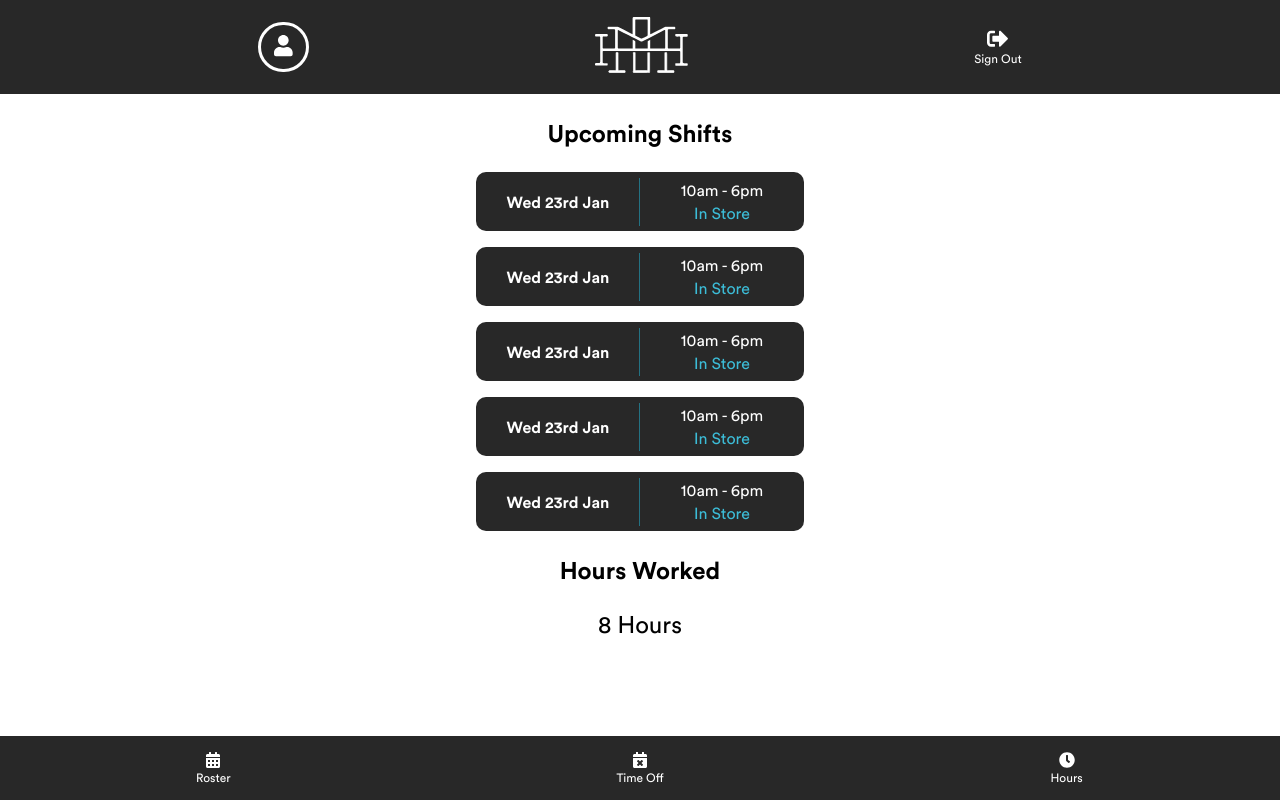
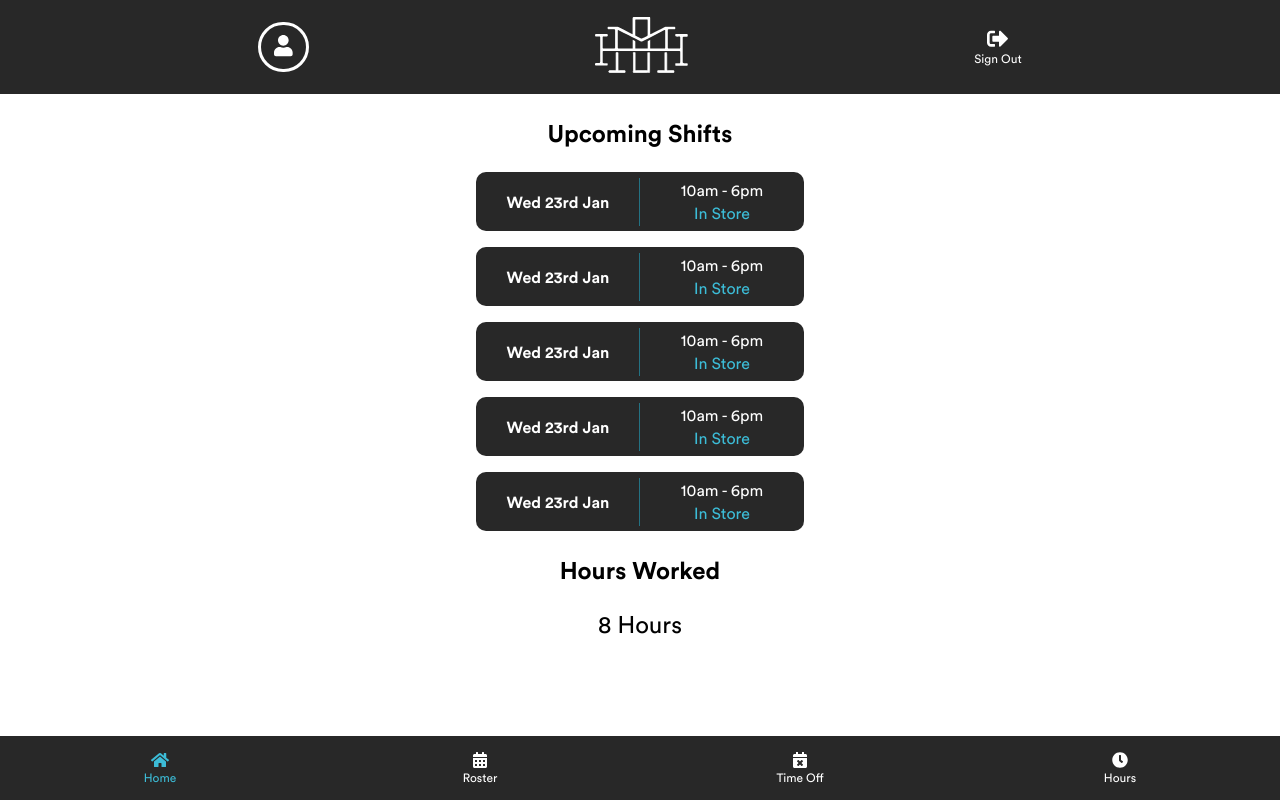
Before and after one commit to HoMieDevs/Homie-portal-frontend, a React (Create React App) app: page /home in a window 1280 px wide. Built offline with nearby package versions, Linux system fonts and the light colour scheme; sample sign-in values are in the browser's storage.

Commit message:
added home button to navigation, added private routes to App.js and set/remove usAuthenticated, isAdmin, userId into localStorage on login/logout

```diff
--- a/src/App.js
+++ b/src/App.js
@@ -5,16 +5,27 @@ import Unavailability from './Unavailability'
 import Home from './Home'
 import Roster from './Roster'
 import RosterAdd from './RosterAdd'
-import { BrowserRouter, Route } from 'react-router-dom';
+import { BrowserRouter, Route,  Redirect } from 'react-router-dom';
 import { library } from '@fortawesome/fontawesome-svg-core'
-import { faUser, faUserTimes, faSignOutAlt, faCalendarAlt, faCalendarTimes,  faClock, faSync, faChevronUp, faUserPlus, faChevronCircleRight, faChevronCircleLeft} from '@fortawesome/free-solid-svg-icons'
+import { faUser, faHome, faUserTimes, faSignOutAlt, faCalendarAlt, faCalendarTimes,  faClock, faSync, faChevronUp, faUserPlus, faChevronCircleRight, faChevronCircleLeft} from '@fortawesome/free-solid-svg-icons'
 import RosterAll from './RosterAll';
 import ReactSelect from './ReactSelect';
 import TimeOff from './TimeOff';
 import MyInfo from './MyInfo';
 import ReportHours from './ReportHours';
 
-library.add(faUser, faUserTimes, faSignOutAlt, faCalendarAlt, faCalendarTimes, faClock, faSync, faChevronUp, faUserPlus, faChevronCircleRight, faChevronCircleLeft );
+library.add(faUser, faHome, faUserTimes, faSignOutAlt, faCalendarAlt, faCalendarTimes, faClock, faSync, faChevronUp, faUserPlus, faChevronCircleRight, faChevronCircleLeft );
+
+const PrivateRoute =  ({ component: Component, ...rest}) => (
+  <Route {...rest} render={(props) => (
+    localStorage.getItem("isAuthenticated")
+    ? <Component {...props} />
+    : <Redirect to={{
+      pathname: '/',
+      state: { from: props.location }
+    }} />
+  )} />
+)
 
 class App extends Component {
   render() {
@@ -23,16 +34,16 @@ class App extends Component {
         <BrowserRouter>
           <div className="App">
           <Route exact path="/" component={Login} />
-          <Route path="/register" component={Register} />
-          <Route path="/home" component={Home} />
-          <Route path="/unavailability" component={Unavailability} />
-          {/* <Route exact path="/roster" component={RosterAdmin} /> */}
-          <Route path="/select" component={ReactSelect} />
-          <Route path="/timeoff" component={TimeOff} />
-          <Route path="/myinfo" component={MyInfo} />
-          <Route path="/report" component={ReportHours} />
-          <Route path="/roster/:id" component={Roster} />
-          <Route path="/roster" component={RosterAll} />
+          <PrivateRoute path="/register" component={Register} />
+          <PrivateRoute path="/home" component={Home} />
+          <PrivateRoute path="/unavailability" component={Unavailability} />
+          {/* <PrivateRoute exact path="/roster" component={RosterAdmin} /> */}
+          <PrivateRoute path="/select" component={ReactSelect} />
+          <PrivateRoute path="/timeoff" component={TimeOff} />
+          <PrivateRoute path="/myinfo" component={MyInfo} />
+          <PrivateRoute path="/report" component={ReportHours} />
+          <PrivateRoute path="/roster/:id" component={Roster} />
+          <PrivateRoute path="/roster" component={RosterAll} />
           </div>
         </BrowserRouter>
         </div>
--- a/src/Login.js
+++ b/src/Login.js
@@ -1,4 +1,5 @@
 import React, { Component } from 'react'
+import { Redirect } from 'react-router-dom';
 import axios from 'axios'
 import homieLogo from './images/homieLogo.svg';
 import './css/Login.css';
@@ -6,19 +7,26 @@ axios.defaults.withCredentials = true;
 
 export default class Login extends Component {
   state = { }
-  handleInputChange = (e) => {
-    const { value, id } = e.currentTarget;
-    this.setState({ [id]: value})
-  }
+
   submitForm = (e) => {
     e.preventDefault()
-    // console.log(this.state)
-    const { email, password } = this.state
+    const email = e.target.form[0].value
+    const password = e.target.form[1].value
+    const user = {
+      email,
+      password
+    }
     const url = "http://localhost:5000/auth/login"
-    const data = { email, password }
-    axios.post(url, data)
+    axios.post(url, user)
     .then(resp => {
+      console.log(resp)
+      localStorage.setItem('isAuthenticated', true);
+      localStorage.setItem('userId', resp.data.userId);
       this.setState({ message: 'successfully logged in', error: null})
+      console.log(resp.data.admin)
+      resp.data.admin ?
+      localStorage.setItem('isAdmin', true)
+      : localStorage.setItem('isAdmin', false);
       // axios.get('http://locahost:5000/auth/me')
       // .then(resp => console.log(resp.data))
     })
@@ -32,7 +40,10 @@ export default class Login extends Component {
 
   render() {
     const { error, message } = this.state
+    const isAuth = localStorage.getItem('isAuthenticated')
+    const { from } = this.props.location.state || { from: { pathname: '/home'} }
     return (
+      !isAuth ?
       <div className="loginContainer">
         <img className="homieLogoLogin" src={homieLogo} alt="homie logo"/>
         <h1 className="loginH1">HoMie <span className="crewBlue">CrEw</span></h1>
@@ -64,6 +75,8 @@ export default class Login extends Component {
         { error && <p>{ error }</p> }
         { message && <p>{ message }</p>}
       </div>
+    :
+    <Redirect to={ from } />
     )
   }
 }
--- a/src/Navigation.js
+++ b/src/Navigation.js
@@ -8,11 +8,18 @@ axios.defaults.withCredentials = true;
 
 
 export default class Navigation extends Component {
+  handleLogout = (e) => {
+    this.logout()
+  }
+
   logout = (e) => {
     const url = "http://localhost:5000/auth/logout"
     axios.get(url)
       .then(resp => {
         console.log(resp)
+        localStorage.removeItem('isAuthenticated')
+        localStorage.removeItem('isAdmin')
+        localStorage.removeItem('userId')
         }
       )
   }
@@ -55,7 +62,7 @@ export default class Navigation extends Component {
         <NavLink
           to="/"
           className="signOut"
-          onClick={this.logout}
+          onClick={this.handleLogout}
           activeStyle={{
           color: "#3CBCD7",
         }}
@@ -75,6 +82,20 @@ export default class Navigation extends Component {
 
 
       <div className="footerContainer">
+        <NavLink
+          to="/home"
+          className="homeNav"
+          activeStyle={{
+          color: "#3CBCD7"
+        }}
+        >
+          <FontAwesomeIcon
+            className="homeIcon"
+            icon="home"
+            size="lg"
+          />
+          <span className="homeText">Home</span>
+          </NavLink>
         <NavLink
           to="/roster"
           className="calendar"
--- a/src/RosterAll.js
+++ b/src/RosterAll.js
@@ -3,6 +3,8 @@ import axios from 'axios';
 import Navigation from './Navigation';
 import './css/RosterAdmin.css'
 import { FontAwesomeIcon } from '@fortawesome/react-fontawesome'
+import Moment from 'react-moment';
+import 'moment-timezone';
 axios.defaults.withCredentials = true;
 
 export default class Roster extends Component {
--- a/src/css/Navigation.css
+++ b/src/css/Navigation.css
@@ -92,10 +92,10 @@
   height: 4em;
   background-color: #282828;
   width: 100%;
-  grid-template-columns: repeat(3, 1fr);
+  grid-template-columns: repeat(4, 1fr);
 }
 
-.calendar, .timeOff, .hoursNav {
+.calendar, .timeOff, .hoursNav, .homeNav {
   height: 100%;
   width: 100%;
   display: grid;
@@ -108,7 +108,7 @@
   text-decoration: none;
 }
 
-.calendarIcon, .unavailIcon, .clockIcon {
+.calendarIcon, .unavailIcon, .clockIcon, .homeIcon {
   justify-self: center;
   align-self: end;
   grid-row-start: 1;
@@ -116,22 +116,27 @@
   padding-top: none;
 }
 
-.rosterText, .timeOffText, .hoursText {
+.rosterText, .timeOffText, .hoursText, .homeText {
   padding-top: .2em;
   grid-row-start: 2;
   grid-row-end: 3;
 }
 
-.calendar {
+.home {
   grid-column-start: 1;
   grid-column-end: 2;
 }
 
-.timeOff {
+.calendar {
   grid-column-start: 2;
   grid-column-end: 3;
 }
-.hours {
+
+.timeOff {
   grid-column-start: 3;
   grid-column-end: 4;
 }
+.hours {
+  grid-column-start: 4;
+  grid-column-end: 5;
+}
```
